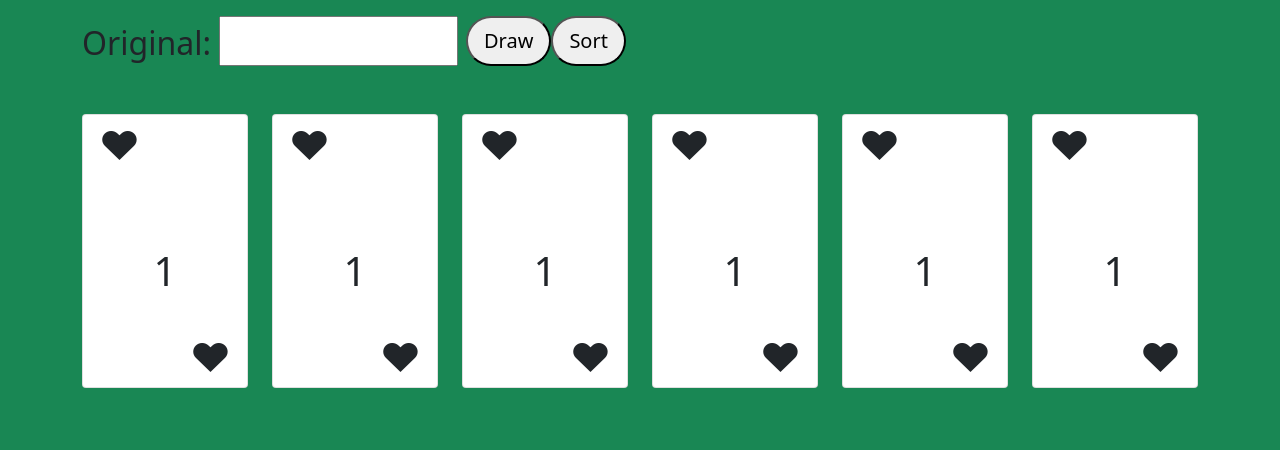
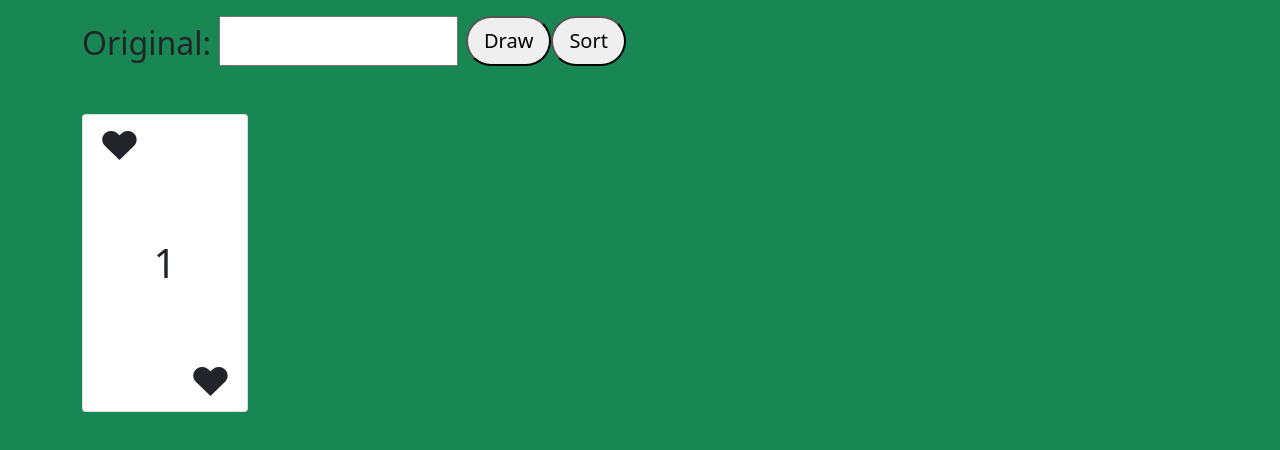
Before and after one commit to AlfredoMarcelo/sortingcards, a plain HTML site: page index.html in a window 1280 px wide. Drawn offline with nearby package versions, Linux system fonts and the light colour scheme.

Commit message:
listas de cartas creadas

```diff
--- a/app.js
+++ b/app.js
@@ -6,5 +6,30 @@
   console.log(i + 1 + ". Hola desde i");
 }
  */
+let cards = ["&#9829;", "&#9827;", "&#9830;", "&#9824;"];
+let numbers = ["A","2","3","4","5","6","7","8","9","10","J","Q","K",];
+let colors = ["text-danger", "text-dark"];
+console.log(cards);
+console.log(numbers);
+console.log(colors);
 
-let arreglo = [45, 2, 3, 14, 11];
+/*
+function displayCards() {
+  let singleCard = cards[Math.floor(Math.random() * cards.length)];
+  let singleNumber = numbers[Math.floor(Math.random() * numbers.length)];
+  let changeColor = colors[Math.floor(Math.random() * colors.length)];
+  let showNumber = singleNumber;
+  let showCard = singleCard;
+  let showColor = changeColor;
+  const number = document.getElementById("number");
+  number.innerHTML = showNumber;
+  const iconTop = document.getElementById("iconTop");
+  iconTop.innerHTML = showCard;
+  iconTop.classList.add(showColor);
+  const iconButtom = document.getElementById("iconButtom");
+  iconButtom.classList.add(showColor);
+  iconButtom.innerHTML = showCard;
+}
+displayCards();
+const button = document.querySelector("button");
+button.addEventListener("click", () => displayCards()); */
--- a/index.html
+++ b/index.html
@@ -28,61 +28,11 @@
               <div class="card rounded  mb-3 mx-auto px-0" style="max-width: 200px">
                 <div class="card-header bg-transparent border-0 ps-3 py-0"><span id="iconTop" class="fs-1" >&#9829;</span></div>
                 <div class="card-body text-dark">
-                  <h1 class="card-text text-center"><p id="number" class="fs-1 mt-5 pt-2">1</p>
+                  <h1 class="card-text text-center"><p id="number" class="fs-1 my-5">1</p>
                 </div>
                 <div class="card-footer bg-transparent border-0 text-end pe-3 py-0"><span  id="iconButtom" class="fs-1">&#9829;</span></div>
               </div>
             </div>
-            <div class="col-lg-2 mt-5">
-                <div class="card rounded  mb-3 mx-auto px-0" style="max-width: 200px">
-                  <div class="card-header bg-transparent border-0 ps-3 py-0"><span id="iconTop" class="fs-1" >&#9829;</span></div>
-                  <div class="card-body text-dark">
-                    <h1 class="card-text text-center"><p id="number" class="fs-1 mt-5 pt-2">1</p>
-                  </div>
-                  <div class="card-footer bg-transparent border-0 text-end pe-3 py-0"><span  id="iconButtom" class="fs-1">&#9829;</span></div>
-                </div>
-              </div>
-              <div class="col-lg-2 mt-5">
-                <div class="card rounded  mb-3 mx-auto px-0" style="max-width: 200px">
-                  <div class="card-header bg-transparent border-0 ps-3 py-0"><span id="iconTop" class="fs-1" >&#9829;</span></div>
-                  <div class="card-body text-dark">
-                    <h1 class="card-text text-center"><p id="number" class="fs-1 mt-5 pt-2">1</p>
-                  </div>
-                  <div class="card-footer bg-transparent border-0 text-end pe-3 py-0"><span  id="iconButtom" class="fs-1">&#9829;</span></div>
-                </div>
-              </div>
-              <div class="col-lg-2 mt-5">
-                <div class="card rounded  mb-3 mx-auto px-0" style="max-width: 200px">
-                  <div class="card-header bg-transparent border-0 ps-3 py-0"><span id="iconTop" class="fs-1" >&#9829;</span></div>
-                  <div class="card-body text-dark">
-                    <h1 class="card-text text-center"><p id="number" class="fs-1 mt-5 pt-2">1</p>
-                  </div>
-                  <div class="card-footer bg-transparent border-0 text-end pe-3 py-0"><span  id="iconButtom" class="fs-1">&#9829;</span></div>
-                </div>
-              </div>
-              <div class="col-lg-2 mt-5">
-                <div class="card rounded  mb-3 mx-auto px-0" style="max-width: 200px">
-                  <div class="card-header bg-transparent border-0 ps-3 py-0"><span id="iconTop" class="fs-1" >&#9829;</span></div>
-                  <div class="card-body text-dark">
-                    <h1 class="card-text text-center"><p id="number" class="fs-1 mt-5 pt-2">1</p>
-                  </div>
-                  <div class="card-footer bg-transparent border-0 text-end pe-3 py-0"><span  id="iconButtom" class="fs-1">&#9829;</span></div>
-                </div>
-              </div>
-              <div class="col-lg-2 mt-5">
-                <div class="card rounded  mb-3 mx-auto px-0" style="max-width: 200px">
-                  <div class="card-header bg-transparent border-0 ps-3 py-0"><span id="iconTop" class="fs-1" >&#9829;</span></div>
-                  <div class="card-body text-dark">
-                    <h1 class="card-text text-center"><p id="number" class="fs-1 mt-5 pt-2">1</p>
-                  </div>
-                  <div class="card-footer bg-transparent border-0 text-end pe-3 py-0"><span  id="iconButtom" class="fs-1">&#9829;</span></div>
-                </div>
-              </div>
-
-          </div>
-        </div>
-
-
         <script src="./app.js"></script>
         <script
           src="https://cdn.jsdelivr.net/npm/bootstrap@5.1.3/dist/js/bootstrap.bundle.min.js"
```
